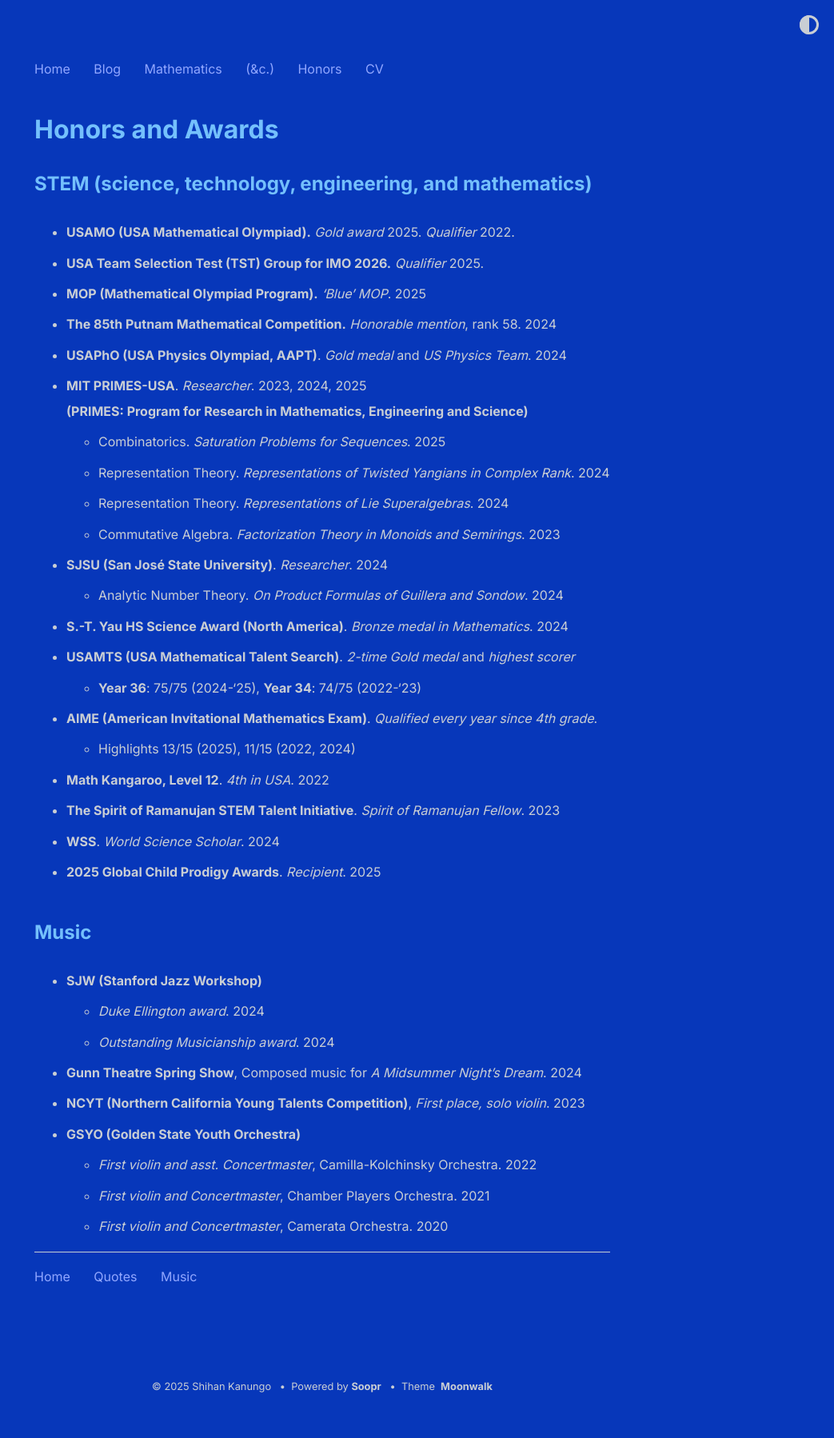
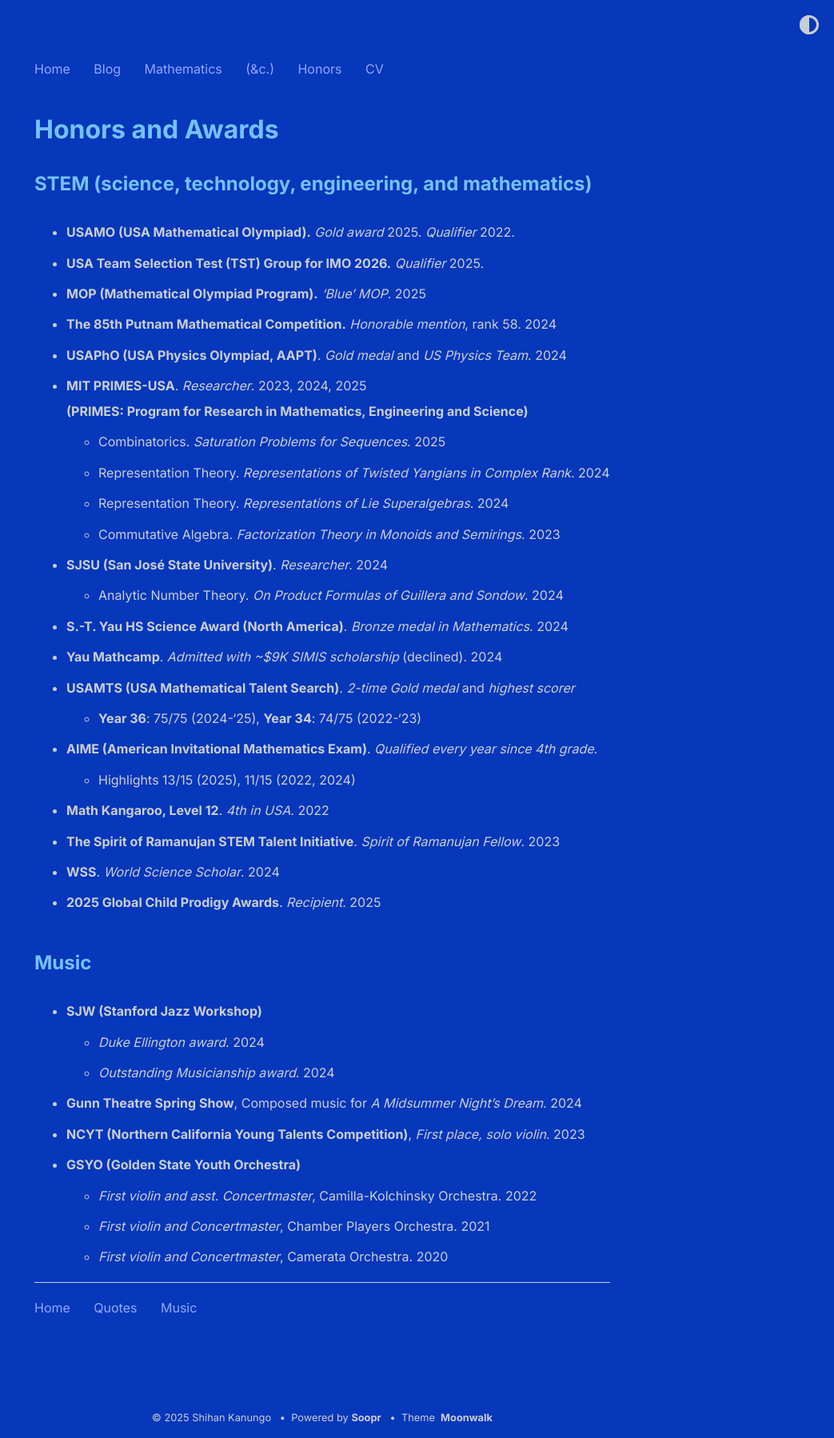
Before and after one commit to shihankanungo/shihankanungo.github.io, a Jekyll site: the page built from honors.md, in a window 1280 px wide. Shown: the whole page at 80% size, without its empty margins (237-1280 px from the left). Built offline with Jekyll 4.4.1, drawn with Linux system fonts in a browser that asks for light colours; before the commit the page ends 1760 px from its top, so only the background shows below that.

Commit message:
Update honors.md

```diff
--- a/honors.md
+++ b/honors.md
@@ -18,6 +18,7 @@ title: Honors and Awards
 - **SJSU (San José State University)**. *Researcher*. 2024
   - Analytic Number Theory. *On Product Formulas of Guillera and Sondow*. 2024
 - **S.-T. Yau HS Science Award (North America)**. *Bronze medal in Mathematics*. 2024
+- **Yau Mathcamp**. *Admitted with ~$9K SIMIS scholarship* (declined). 2024
 - **USAMTS (USA Mathematical Talent Search)**. *2-time Gold medal* and *highest scorer*
   - **Year 36**: 75/75 (2024-'25), **Year 34**: 74/75 (2022-'23)
 - **AIME (American Invitational Mathematics Exam)**. *Qualified every year since 4th grade*.
```
